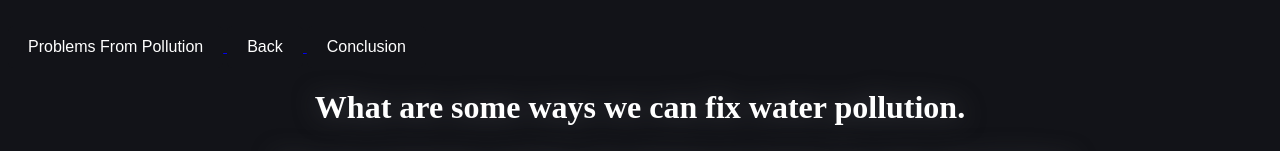
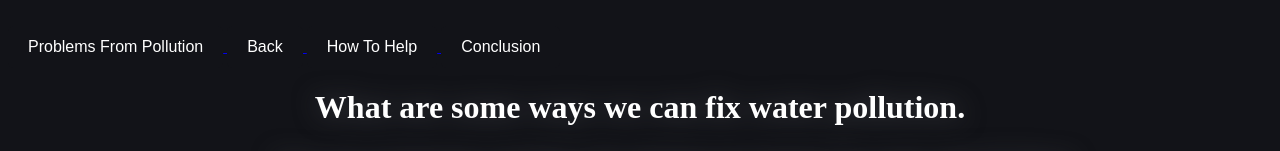
Before and after one commit to ScienceMWEE/ScienceMWEE.github.io, a plain HTML site: page page2.html in a window 1280 px wide. Shown: the top 151 px of the page. Drawn offline with Linux system fonts and the light colour scheme.

Commit message:
Update page2.html

```diff
--- a/page2.html
+++ b/page2.html
@@ -55,6 +55,7 @@ h1 {text-align: center;}
 </style>
 <a href="page1.html"> <button class="btn"> Problems From Pollution </button> </a>
 <a href="index.html"> <button class="btn"> Back </button> </a>
+<a href="page4.html"> <button class="btn"> How To Help </button> </a>
 <a href="page3.html"> <button class="btn"> Conclusion </button> </a>
 <h1>What are some ways we can fix water pollution.
 </h1>
```
